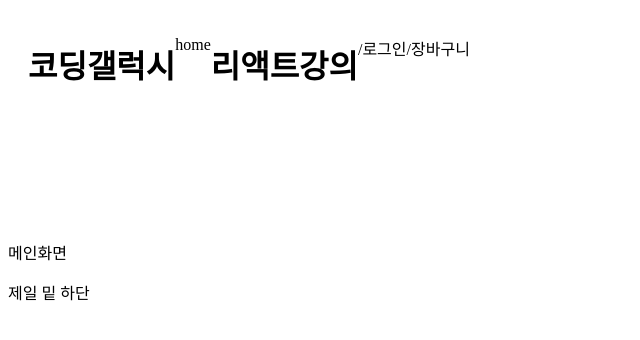
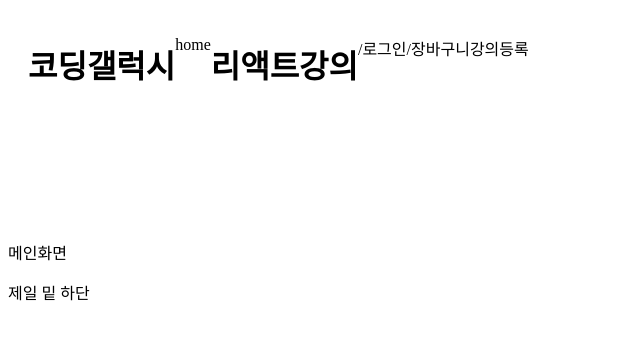
Before and after one commit to HangHae99-Clone-Coding-Galaxy/FE, a React (Create React App) app: page / in a window 1280 px wide. Shown: the top 340 px of the page, without its empty margins (0-640 px from the left). Built offline with nearby package versions, Linux system fonts and the light colour scheme.

Commit message:
강의등록 페이지 추가

```diff
--- /dev/null
+++ b/src/components/Create.jsx
@@ -0,0 +1,11 @@
+import React from 'react'
+
+const Create = () => {
+  return (
+    <div>
+      <p>강의등록</p>
+    </div>
+  )
+}
+
+export default Create
--- a/src/components/Header.jsx
+++ b/src/components/Header.jsx
@@ -1,6 +1,7 @@
 import React from "react";
 import Login from "./Login";
 import Cart from "./Cart";
+import Create from "./Create";
 import AllCourses from "../pages/AllCourses";
 import styled from "styled-components"
 
@@ -12,6 +13,7 @@ const Header = () => {
       <AllCourses />
       <Login />
       <Cart />
+      <Create />
     </HeaderWrap>
   );
 };
```
